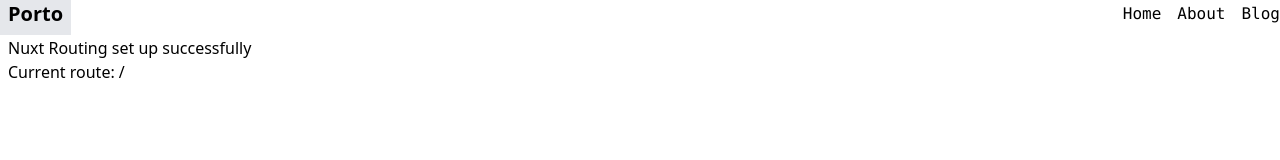
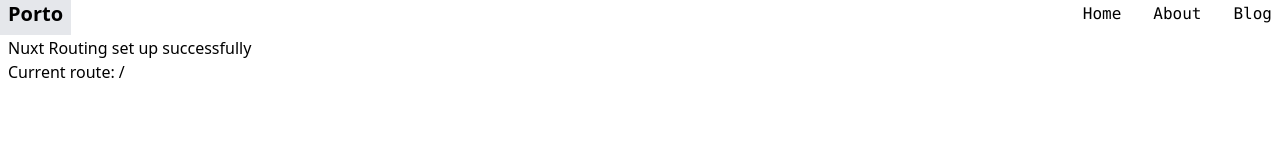
Before and after one commit to nicorporate/portfolio-nuxt-tailwind, a Nuxt app: page / in a window 1280 px wide. Shown: the top 160 px of the page. Built offline with nearby package versions, Linux system fonts and the light colour scheme.

Commit message:
Separating page into components

```diff
--- /dev/null
+++ b/components/Header.vue
@@ -0,0 +1,20 @@
+<template>
+      <header class="flex justify-between items-center">
+        <div>
+          <NuxtLink to="/" class="text-xl font-semibold link">Porto</NuxtLink>
+        </div>
+        <nav class="font-mono">
+          <ul class="flex space-x-4">
+            <li><NuxtLink to="/" class="link">Home</NuxtLink></li>
+            <li><NuxtLink to="/about" class="link">About</NuxtLink></li>
+            <li><NuxtLink to="/blog" class="link">Blog</NuxtLink></li>
+          </ul>
+        </nav>
+      </header>
+</template>
+
+<style scoped>
+.link{
+    @apply p-2 hover:bg-gray-200;
+}
+</style>
--- a/layouts/app.vue
+++ b/layouts/app.vue
@@ -1,17 +1,6 @@
 <template>
     <div class="container mx-auto">
-      <header class="flex justify-between items-center">
-        <div>
-          <NuxtLink to="/" class="text-xl font-semibold p-2 hover:bg-gray-200">Porto</NuxtLink>
-        </div>
-        <nav class="font-mono">
-          <ul class="flex space-x-4">
-            <li><NuxtLink to="/">Home</NuxtLink></li>
-            <li><NuxtLink to="/about">About</NuxtLink></li>
-            <li><NuxtLink to="/blog">Blog</NuxtLink></li>
-          </ul>
-        </nav>
-      </header>
+      <Header />
       <main class="p-2">
         <slot />
       </main>
```
Also changed, not shown: material.txt.
